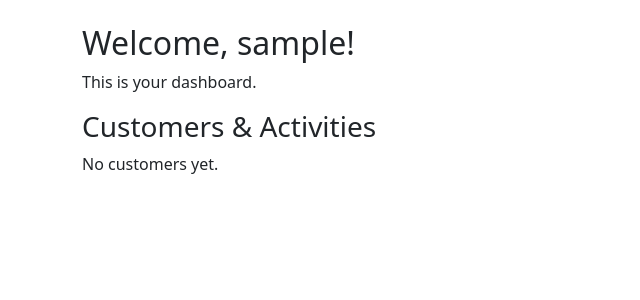
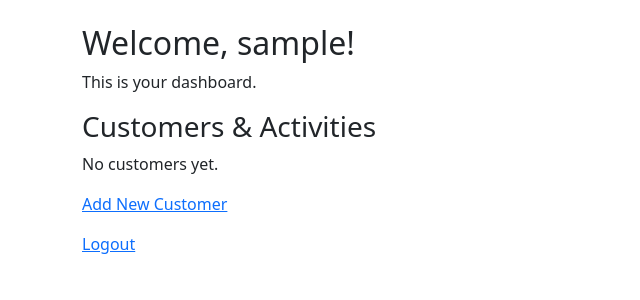
Before and after one commit to RobertMochnacky/kartoteka, a Flask app: page /dashboard in a window 1280 px wide. Shown: the part 56-356 px from the top of the page, without its empty margins (0-640 px from the left). Run offline with Flask 3, Linux system fonts and the light colour scheme; the visitor is signed in with stand-in values (Sample User, id 1); data that the repository does not hold is empty.

Commit message:
Update dashboard.html

```diff
--- a/app/templates/dashboard.html
+++ b/app/templates/dashboard.html
@@ -25,4 +25,8 @@
 {% else %}
     <p>No customers yet.</p>
 {% endif %}
+
+<p><a href="{{ url_for('main.add_customer') }}">Add New Customer</a></p>
+<p><a href="{{ url_for('auth.logout') }}">Logout</a></p>
+
 {% endblock %}
```
